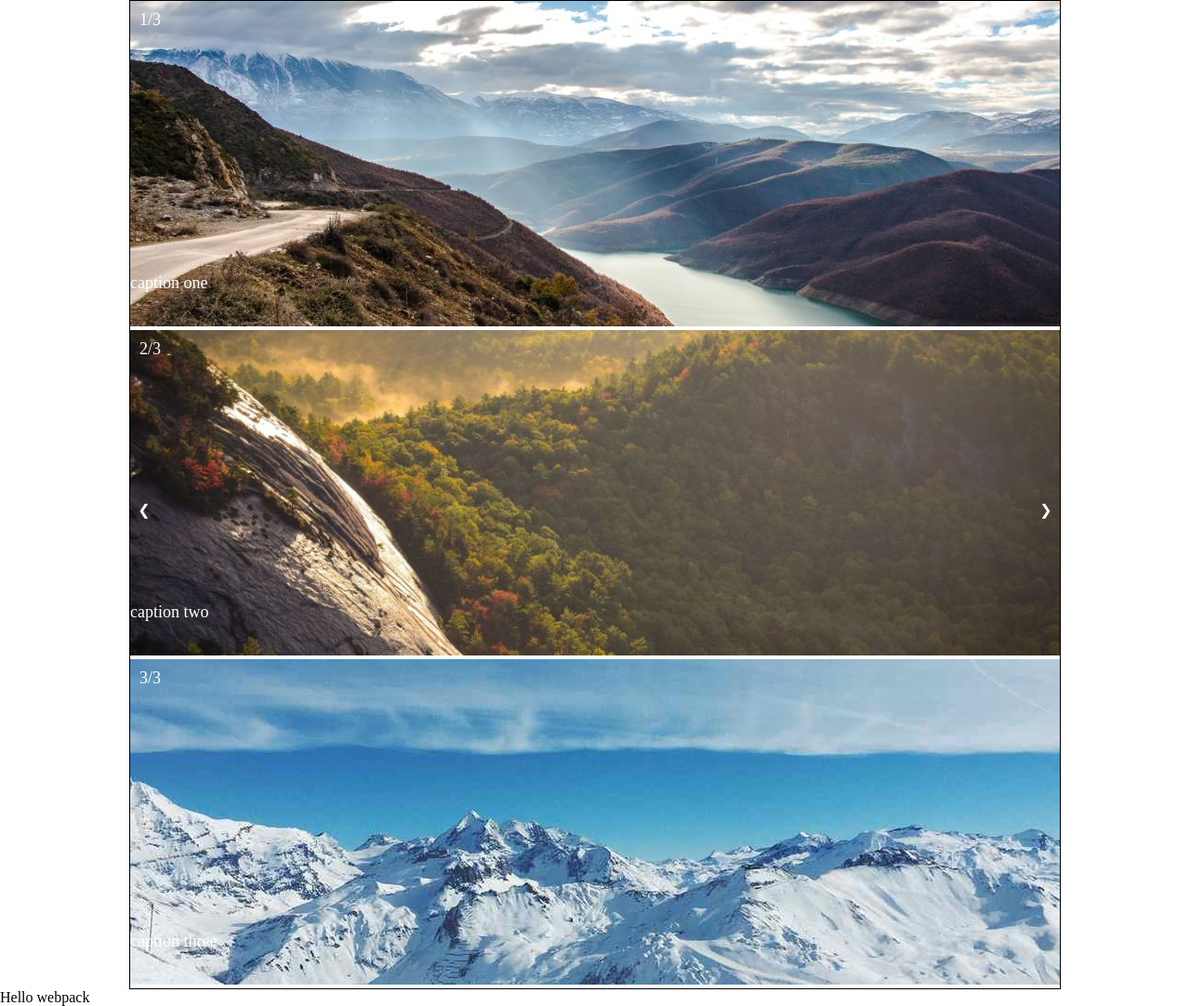
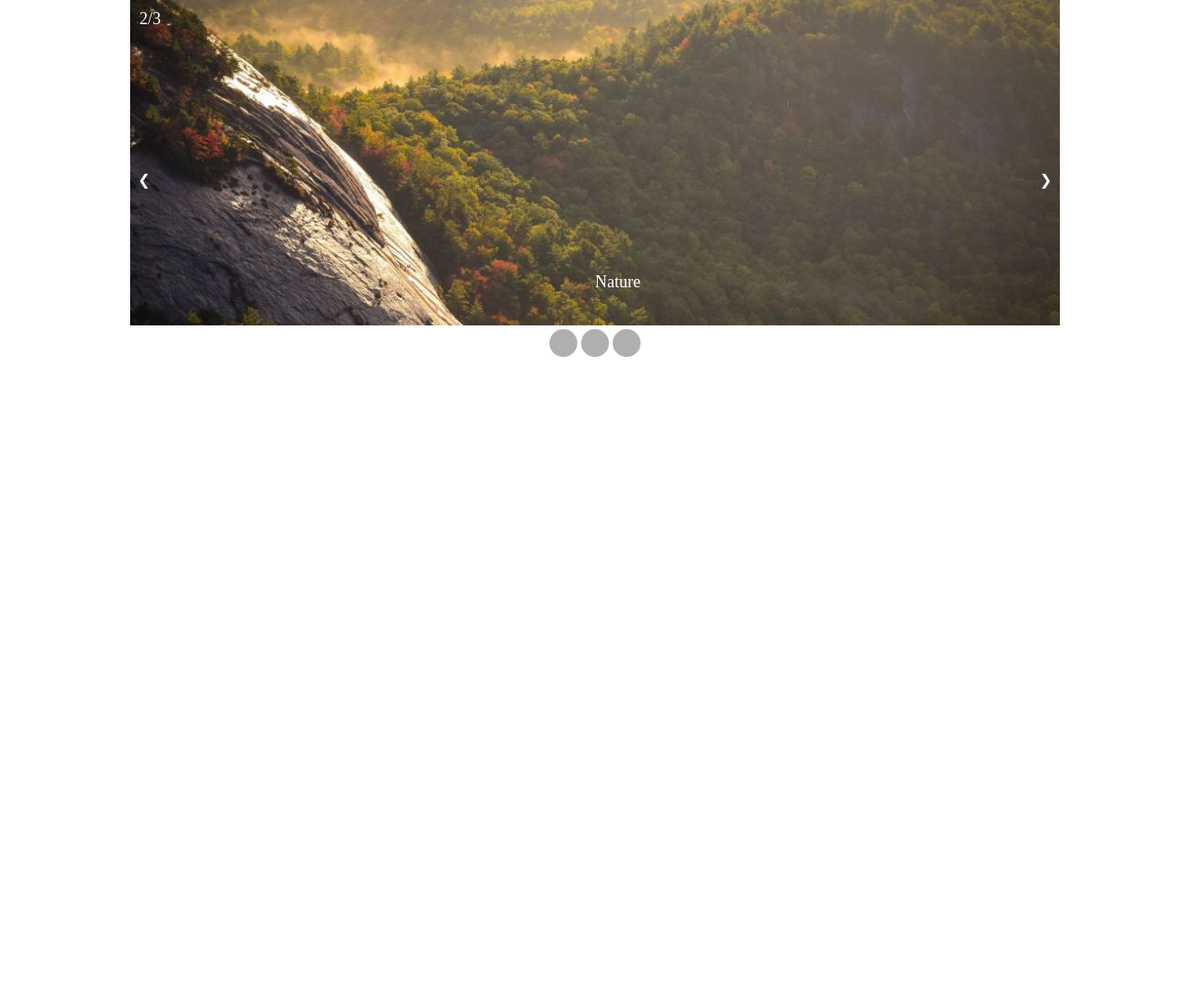
Before and after one commit to Aswin110/Image-Carousel, a website built with webpack: page dist/index.html in a window 1280 px wide. Shown: the whole page at 93% size. After the commit the page ends 800 px from the top, so only its background shows below. Built offline with nearby package versions, Linux system fonts and the light colour scheme.

Commit message:
finish html and css

```diff
--- a/src/index.js
+++ b/src/index.js
@@ -1,12 +1,20 @@
-import _ from 'lodash';
+const sliders = document.querySelectorAll('.slide');
+const dots = document.querySelectorAll('.dots');
+const prev =document.querySelector('.prev');
+const next =document.querySelector('.next');
 
-function component() {
-	const element = document.createElement('div');
+console.log('hi');
+let initialValue = 1;
+change(0);
 
-	element.innerHTML = _.join(['Hello', 'webpack'], ' ');
-	element.classList.add('hello');
-
-	return element;
+function change(n){
+	initialValue += n;
+	for (let i=0; i<sliders.length; i++){
+		sliders[i].style.display = 'none';
+	}
+	sliders[initialValue].style.display = 'block';
+	dots[initialValue].className += 'active';
 }
 
-document.body.appendChild(component());
+prev.addEventListener('click', change(-1));
+next.addEventListener('click', change(1));
--- a/webpack.config.js
+++ b/webpack.config.js
@@ -1,7 +1,9 @@
 const path = require('path');
 
 module.exports = {
-	entry: './src/index.js',
+	entry: {
+		index:'./src/index.js'
+	},
 	devtool: 'inline-source-map',
 	devServer: {
 		static: './dist',
@@ -10,7 +12,6 @@ module.exports = {
 	output: {
 		filename: '[name].bundle.js',
 		path: path.resolve(__dirname, 'dist'),
-		publicPath: '/',
 		assetModuleFilename: 'images/[hash][ext][query]'
 	},
 	optimization: {
```
Also changed, not shown: dist/index.bundle.js (added), dist/index.html, dist/runtime.bundle.js, dist/style.css.
